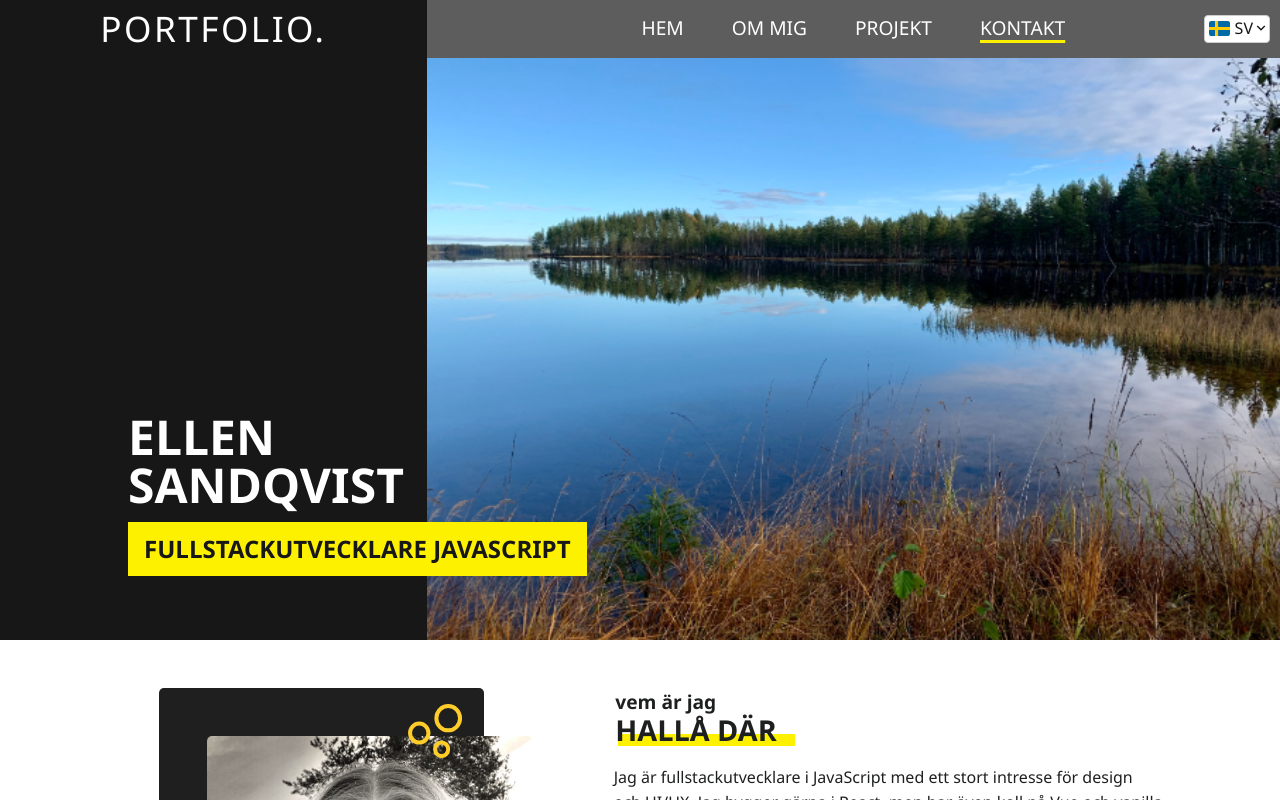
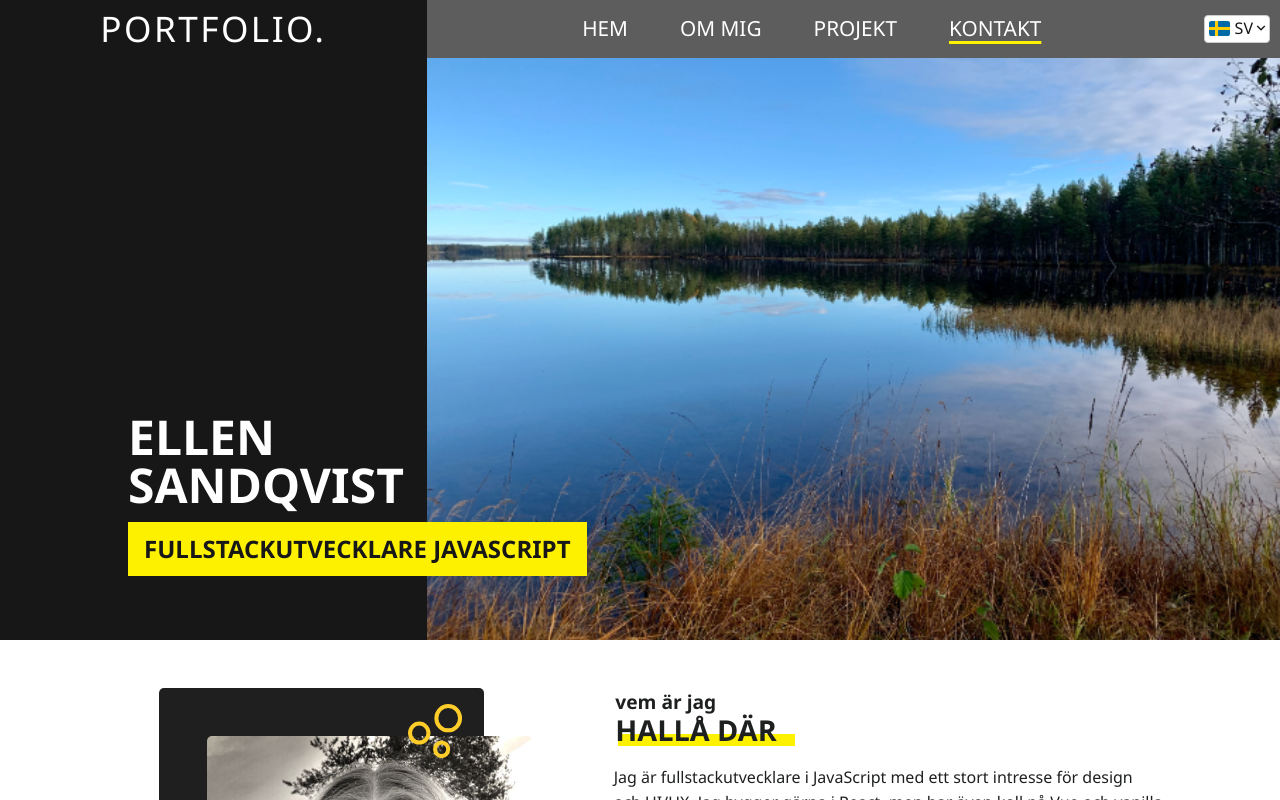
Before and after one commit to EllenSandqvist/Portfolio2025, a React (Vite) app: page / in a window 1280 px wide. Shown: the top 800 px of the page. Built offline with nearby package versions, Linux system fonts and the light colour scheme.

Commit message:
Fix layout issues with language switch on tablets

```diff
--- a/src/components/Header/Header.module.css
+++ b/src/components/Header/Header.module.css
@@ -105,9 +105,10 @@
   .navUl {
     display: flex;
     flex-direction: row;
-    gap: 3rem;
+    /* gap: 2em; */
+    padding-right: 4em;
     align-items: center;
-    justify-content: center;
+    justify-content: space-evenly;
     font-size: 1.2rem;
     font-weight: 500;
     height: 100%;
@@ -136,9 +137,21 @@
   }
 }
 
+@media (min-width: 900px) {
+  .navUl {
+    gap: 2em;
+    justify-content: center;
+  }
+}
+
 @media (min-width: 1024px) {
   .h1Container {
     text-align: center;
+  }
+
+  .navUl {
+    gap: 2.5em;
+    font-size: 1.3rem;
   }
 
   .introText {
@@ -156,7 +169,7 @@
 
 @media (min-width: 1400px) {
   .navUl {
-    gap: 4rem;
+    gap: 3.5rem;
     font-size: 1.4rem;
   }
 }
```
